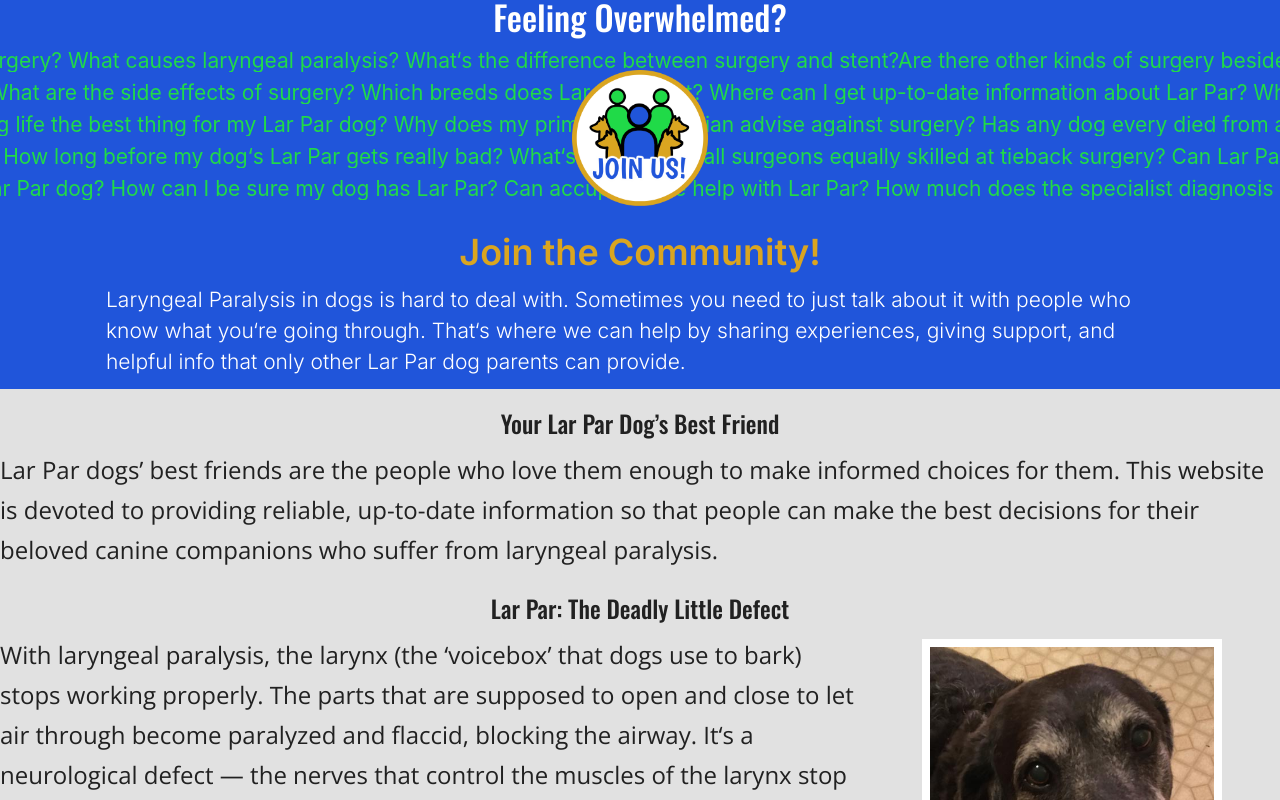
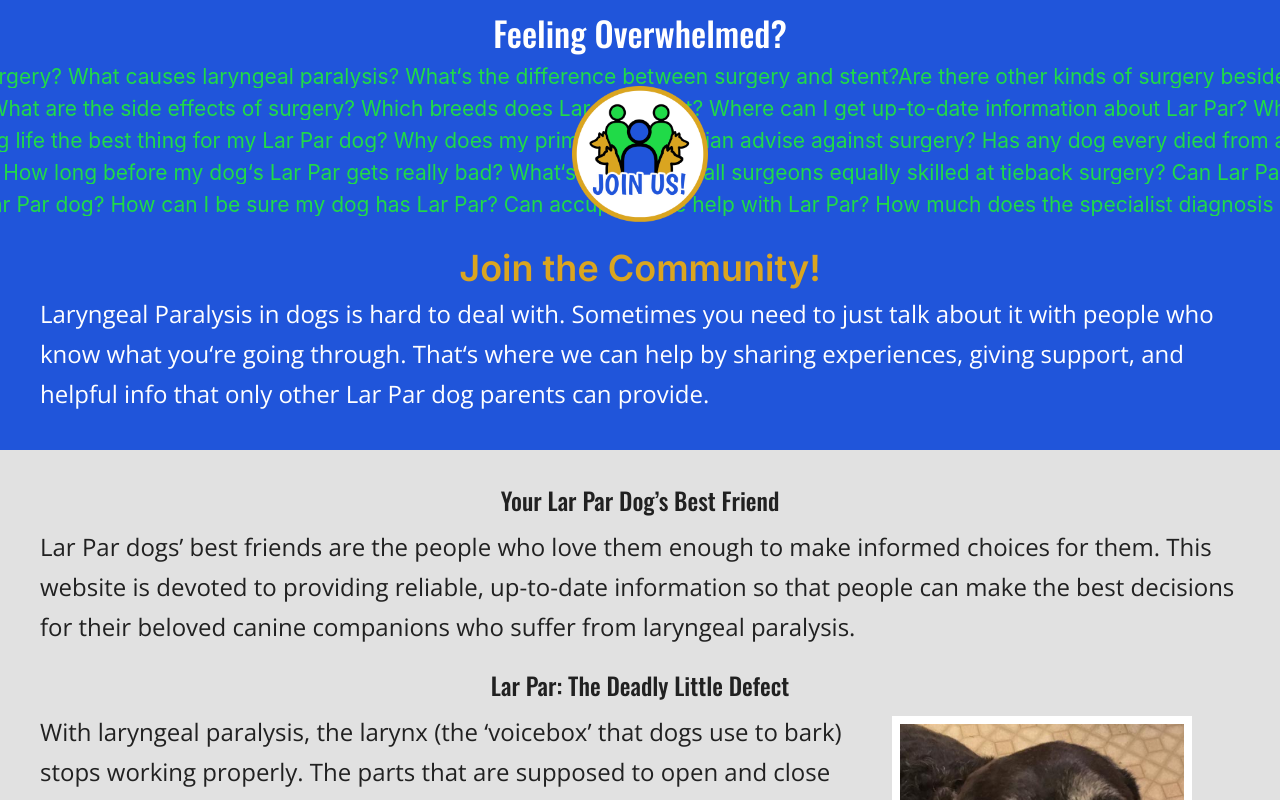
Before and after one commit to vanadu/lpl-2024, a Next.js app: page / in a window 1280 px wide. Shown: the part 584-1384 px from the top of the page. Built offline with nearby package versions, Linux system fonts and the light colour scheme; a web font is replaced by a local one.

Commit message:
2024.11.22B Layout adjustments

```diff
--- a/src/pages/index.js
+++ b/src/pages/index.js
@@ -94,7 +94,8 @@ const Home = ( {posts}) => {
               </figure>
               <h3 className={styles.community_cta}>Join the Community!</h3>
               <div className={styles.community_text}>
-                <p>Laryngeal Paralysis in dogs is hard to deal with. Sometimes you need to just talk about it with people who know what you&lsquo;re going through. That&lsquo;s where we can help by sharing experiences, giving support, and helpful info that only other Lar Par dog parents can provide.</p>
+                <p className={styles.content_text}>
+                  Laryngeal Paralysis in dogs is hard to deal with. Sometimes you need to just talk about it with people who know what you&lsquo;re going through. That&lsquo;s where we can help by sharing experiences, giving support, and helpful info that only other Lar Par dog parents can provide.</p>
               </div>
 
 
--- a/src/styles/Home.module.scss
+++ b/src/styles/Home.module.scss
@@ -45,41 +45,35 @@
   background: $content_bg_color;
 }
 
+
 .section_content .main {
+  @include mphone {
+    padding: 1rem .75rem;
+  }
+  @include lphone {
+    padding: 1rem 1rem;
+  }
+  @include tablet {
+    padding: 1rem 1.5rem;
+  }
   @include desktop {
-    width: 1100px;
+    width: 900px;
+    padding: 0;
+  }
+  @include ldesktop {
+    width: 1200px;
     display: block;
     margin: 0 auto;
-    padding: 0 .5rem 2rem;
+    padding: 1rem 0 2rem;
     background: $content_bg_color;
   }
+  display: block;
+  margin: 0 auto;
+  padding: 1rem .75rem;
+  background: $content_bg_color;
 }
 
-.two_column_content {
-  @include mphone {
-    padding: 0 .75rem 2rem;
-  }
-  @include lphone {
-    padding: 0 1rem 2rem;
-  }
-  @include tablet {
-    padding: 0 2rem 3rem;
-  }
-  @include desktop {
-    padding: 0 3rem 3rem;
-  }
-  @include ldesktop {
-    width: 1400px;
-    padding: 0 5.688rem 3rem;
-  }
-  display: block;
-  width: 100%;
-  margin: 0 auto;
-  padding: 0 .75rem 2rem;
-  background: $home_bg_color;
-  // !VA 2024
-  background: #e1e1e1;
-}
+// !VA 2024 two_column_content removed
 
 .hero_content {
   display: flex;
@@ -106,7 +100,7 @@
     flex-direction: row;
     align-items: center;
     justify-content: center;
-    padding: 1.5rem 0;
+    padding: 2rem 0;
     width: 860px;
   }
   display: flex;
@@ -340,7 +334,6 @@
 // !VA
 
 .community_content {
-
   display: flex;
   flex-direction: column;
   align-items: center;
@@ -351,28 +344,32 @@
 
 
 
-
+// !VA Set page width and text margins here
 .community {
   @include mphone {
-    // Fill this
+    padding: 1rem .75rem;
+  }
+  @include lphone {
+    padding: 1rem 1rem;
   }
   @include tablet {
     flex-direction: column;
     align-items: center;
     justify-content: space-between;
-    padding: 1rem;
+    padding: 1rem rem;
   }
   @include desktop {
     flex-direction: column;
     align-items: center;
     justify-content: center;
-    width: 100%;
+    width: 900px;
   }
   @include ldesktop {
     flex-direction: column;
     align-items: center;
     justify-content: center;
-    width: 1100px;
+    padding: 0 0 2rem;
+    width: 1200px;
   }
   position: relative;
   display: flex;
@@ -380,7 +377,7 @@
   align-items: center;
   justify-content: space-between;
   width: 100%;
-  padding-bottom: .75rem;
+  padding: 1rem .75rem;
   background: transparent;
   // !VA 2024 for the scrolling text animation so it's cut off at the edge of the container
   overflow: hidden;
@@ -635,39 +632,9 @@
   font-weight: 600;
 }
 
-.community_text {
-  p {
-    @include mphone {
-      font-size: $mphoneTextFontSize;
-      line-height: $mphoneTextLineHeight;
-    }
-    @include lphone {
-      padding: .638rem 1rem 0;
-      font-size: $lphoneTextFontSize;
-      line-height: $lphoneTextLineHeight;
-    }
-    @include tablet {
-      padding: .638rem 1rem 0;
-      font-size: $tabletTextFontSize;
-      line-height: $tabletTextLineHeight;
-    }
-    @include desktop {
-      padding: .638rem 1rem 0;
-      font-size: $desktopTextFontSize;
-      line-height: $desktopTextLineHeight;
-    }
-    @include ldesktop {
-      padding: .638rem 1rem 0;
-      font-size: $desktopTextFontSize;
-      line-height: $desktopTextLineHeight;
-    }
-    padding: .125rem .75rem 0;
+// !VA Override the Home text color
+.community_text .content_text {
     color: $light_text_color;
-    font-family: $inter_font;
-    font-size: $rootTextFontSize;
-    line-height: $rootTextLineHeight;
-    font-weight: 300;
-  }
 }
 
 
```
